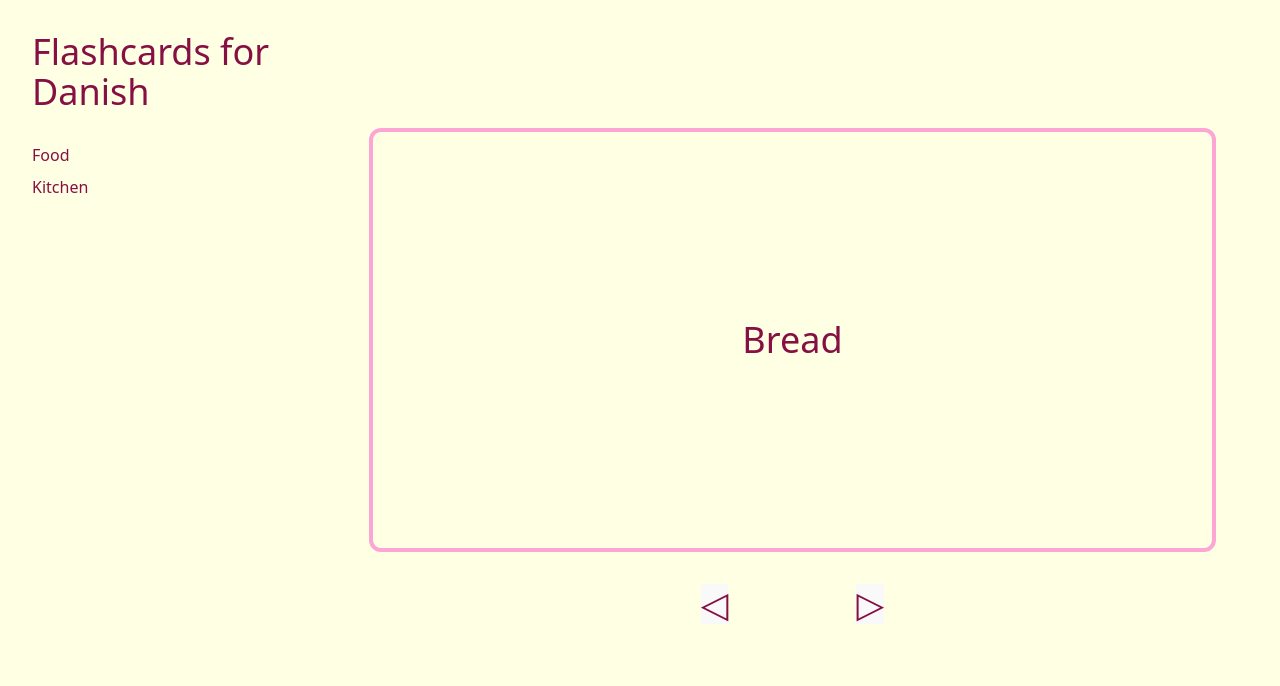
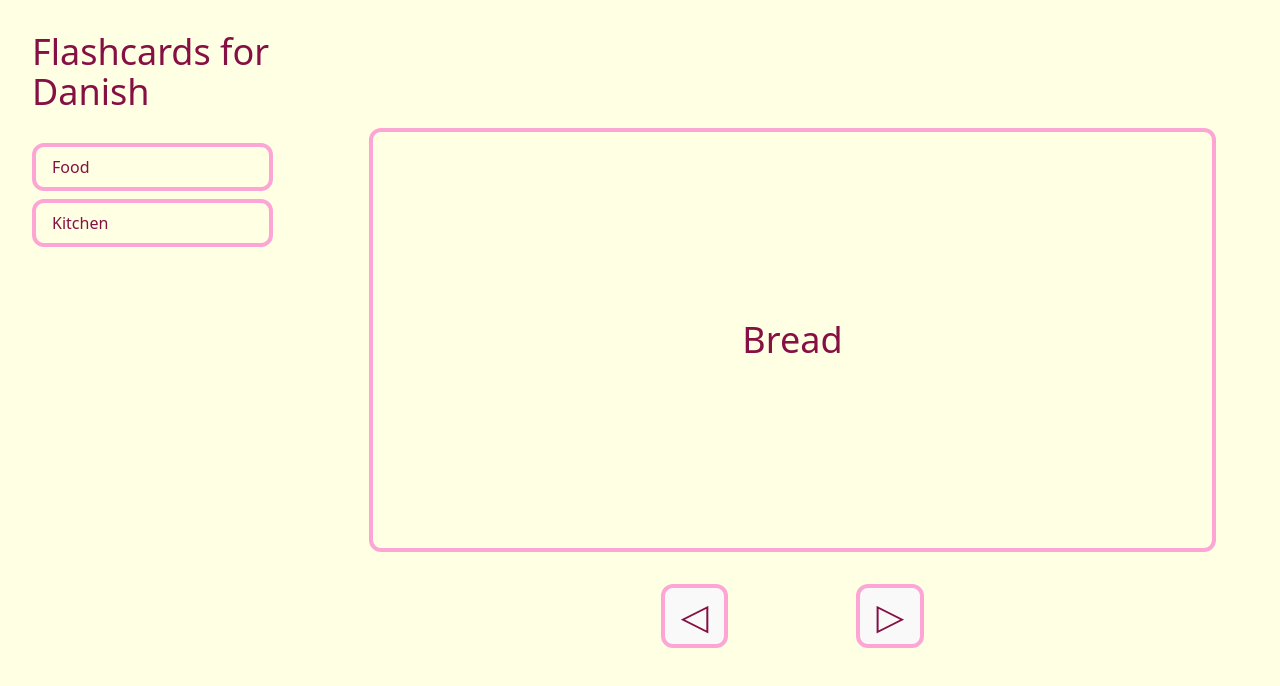
Before and after one commit to ZuZanaZZ/Flashcards-Danish, a React (Vite) app in the folder flashcards-danish/: page / in a window 1280 px wide. Shown: the top 686 px of the page. Built offline with nearby package versions, Linux system fonts and the light colour scheme.

Commit message:
Add button styling for hover and active

```diff
--- a/flashcards-danish/src/App.tsx
+++ b/flashcards-danish/src/App.tsx
@@ -28,8 +28,8 @@ function App() {
       <div className="flex flex-col items-center sm:w-full m-16 sm:mt-32">
         <Card frontSide={Data[category][index].english} backSide={Data[category][index].danish}/>
         <div className="mt-8 text-2xl md:text-4xl space-x-32">
-          <button onClick={handleLeft} className="button">◁</button>
-          <button onClick={handleRight} className="button">▷</button>
+          <button onClick={handleLeft} className="border button">◁</button>
+          <button onClick={handleRight} className="border button">▷</button>
         </div>
       </div>
     </div>
--- a/flashcards-danish/src/Navbar.tsx
+++ b/flashcards-danish/src/Navbar.tsx
@@ -9,8 +9,8 @@ export default function Navbar({ setCategory }: Props) {
     <div className="flex flex-col gap-8">
       <h1 className="text-pink-900 text-left text-xl sm:text-2xl md:text-4xl">Flashcards for Danish</h1>
       <ul className="flex flex-col gap-2">
-        <li className="text-pink-900 text-left cursor-pointer" onClick={() => setCategory("Food")} >Food</li>
-        <li className="text-pink-900 text-left cursor-pointer" onClick={() => setCategory("Kitchen")}>Kitchen</li>
+        <li onClick={() => setCategory("Food")} className="text-pink-900 text-left border button">Food</li>
+        <li onClick={() => setCategory("Kitchen")} className="text-pink-900 text-left border button">Kitchen</li>
       </ul>
     </div>
   </nav>
--- a/flashcards-danish/src/index.css
+++ b/flashcards-danish/src/index.css
@@ -62,7 +62,20 @@ h1 {
 .button{
   cursor: pointer;
   user-select: none;
-  color: var(--color-pink-900)
+  color: var(--color-pink-900);
+  border-width: 1px;
+  padding-left: 1rem;
+  padding-right: 1rem;
+  padding-top: 0.5rem;
+  padding-bottom: 0.5rem;
+}
+
+.button:hover{
+  background-color: var(--color-pink-50);
+}
+
+.button:active{
+  background-color: var(--color-pink-100);
 }
 
 .border{
```
